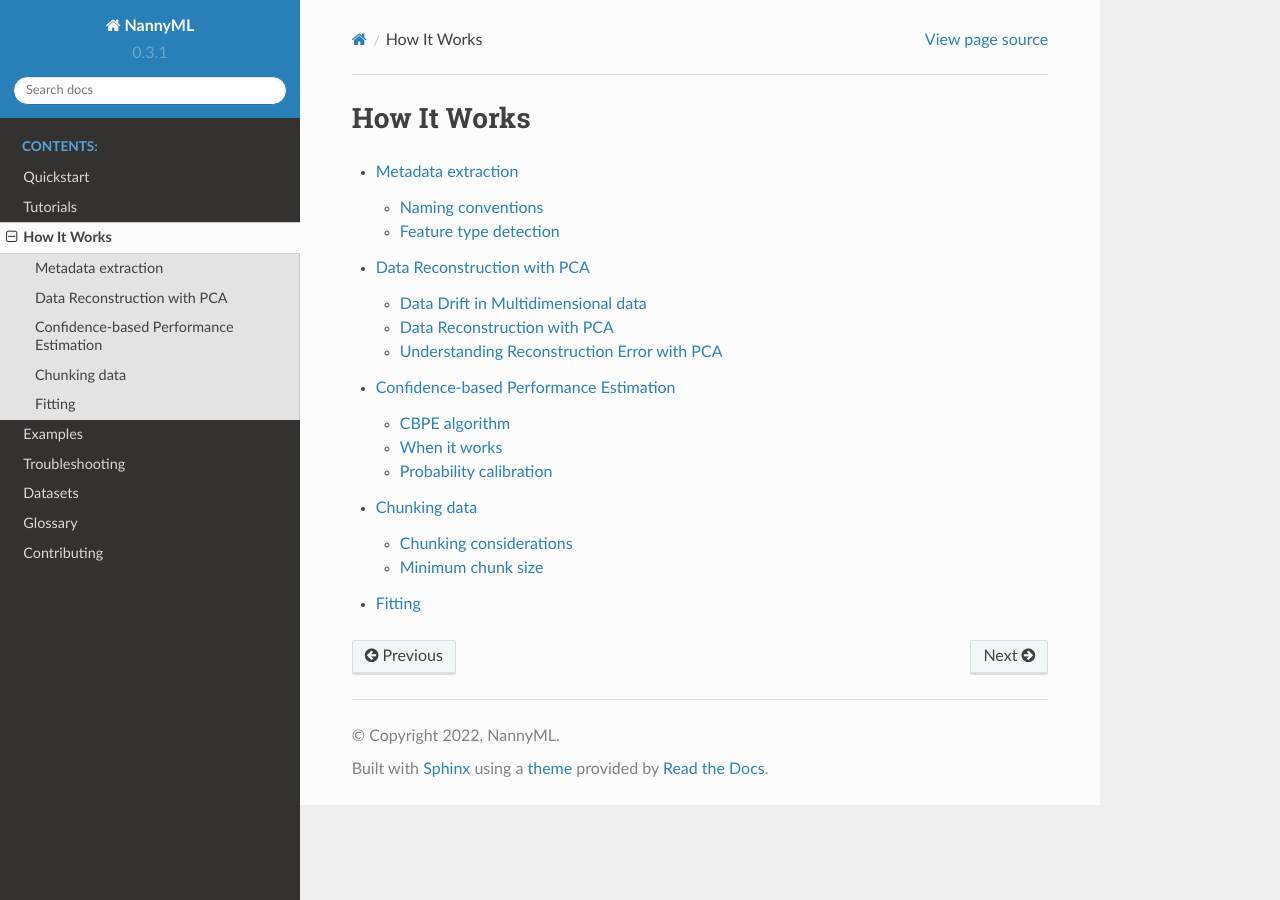
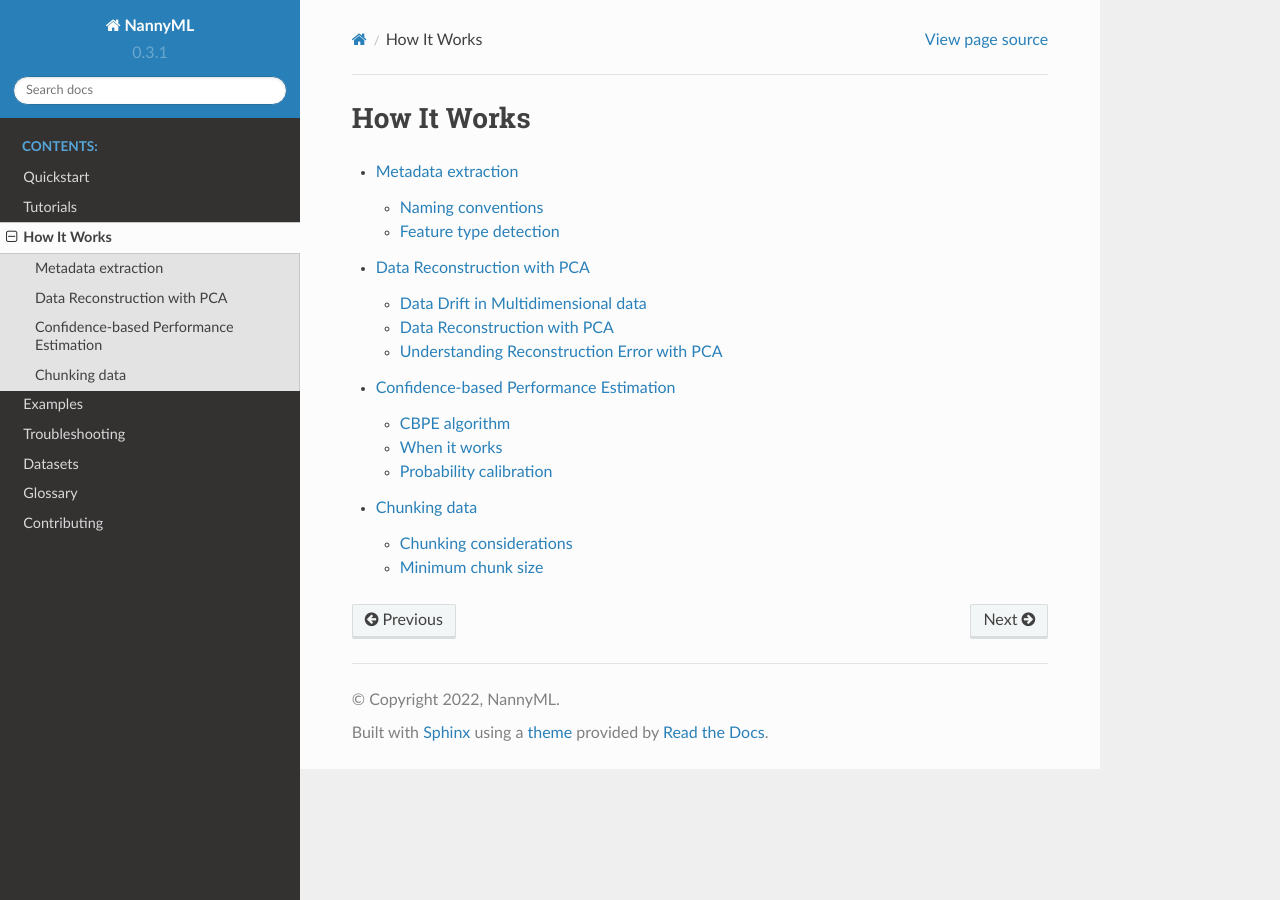
Before and after one commit to NannyML/nannyml, a Sphinx documentation site: the page built from docs/how_it_works.rst, in a window 1280 px wide. Built offline with Sphinx 7.4.7 and the Read the Docs theme 2.0.0, drawn with Linux system fonts in a browser that asks for light colours; pages that are not in the unit, such as notebooks, are missing from menus.

Commit message:
remove fitting page

```diff
--- a/docs/how_it_works.rst
+++ b/docs/how_it_works.rst
@@ -11,4 +11,3 @@
     how_it_works/data_reconstruction
     how_it_works/performance_estimation
     how_it_works/chunking_data
-    how_it_works/fitting
--- a/docs/how_it_works/fitting.rst
+++ /dev/null
@@ -1,7 +0,0 @@
-.. _fitting:
-
-======================================
-Fitting
-======================================
-
-Content needed
```
